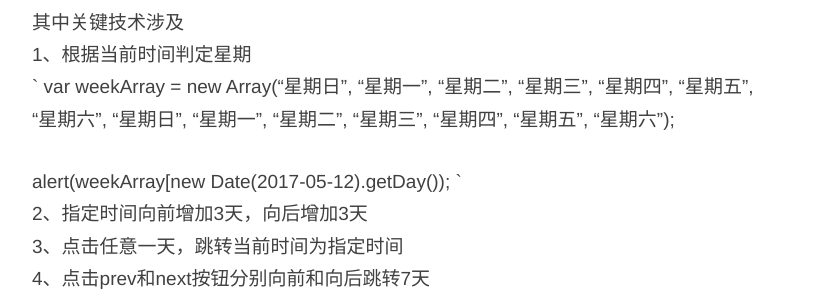
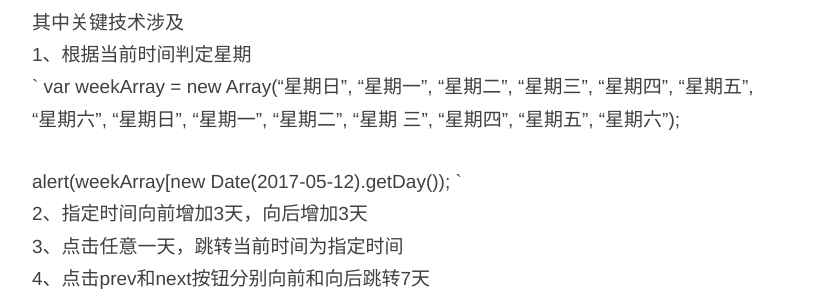
Before and after one commit to royalzhao/royalzhao.github.io, a Jekyll site: the page built from _posts/2017-05-18-仿铁友时间轴选择.md, in a window 1280 px wide and 900 px high, scrolled down 1997 px. Shown: the part 236-536 px from the top of the window, without its empty margins (233-1046 px from the left). Built offline with Jekyll 4.4.1, drawn with Linux system fonts in a browser that asks for light colours; nearby versions of some CDN libraries; comment, search, counter and statistics services are not loaded.

```diff
--- a/_posts/2017-05-18-仿铁友时间轴选择.md
+++ b/_posts/2017-05-18-仿铁友时间轴选择.md
@@ -91,7 +91,7 @@ js部分
 其中关键技术涉及
 1、根据当前时间判定星期
 `
-var weekArray = new Array("星期日", "星期一", "星期二", "星期三", "星期四", "星期五", "星期六",  "星期日", "星期一", "星期二", "星期三", "星期四", "星期五", "星期六");
+var weekArray = new Array("星期日", "星期一", "星期二", "星期三", "星期四", "星期五", "星期六",  "星期日", "星期一", "星期二", "星期	    三", "星期四", "星期五", "星期六");
 
 alert(weekArray[new Date(2017-05-12).getDay());
 `
```
